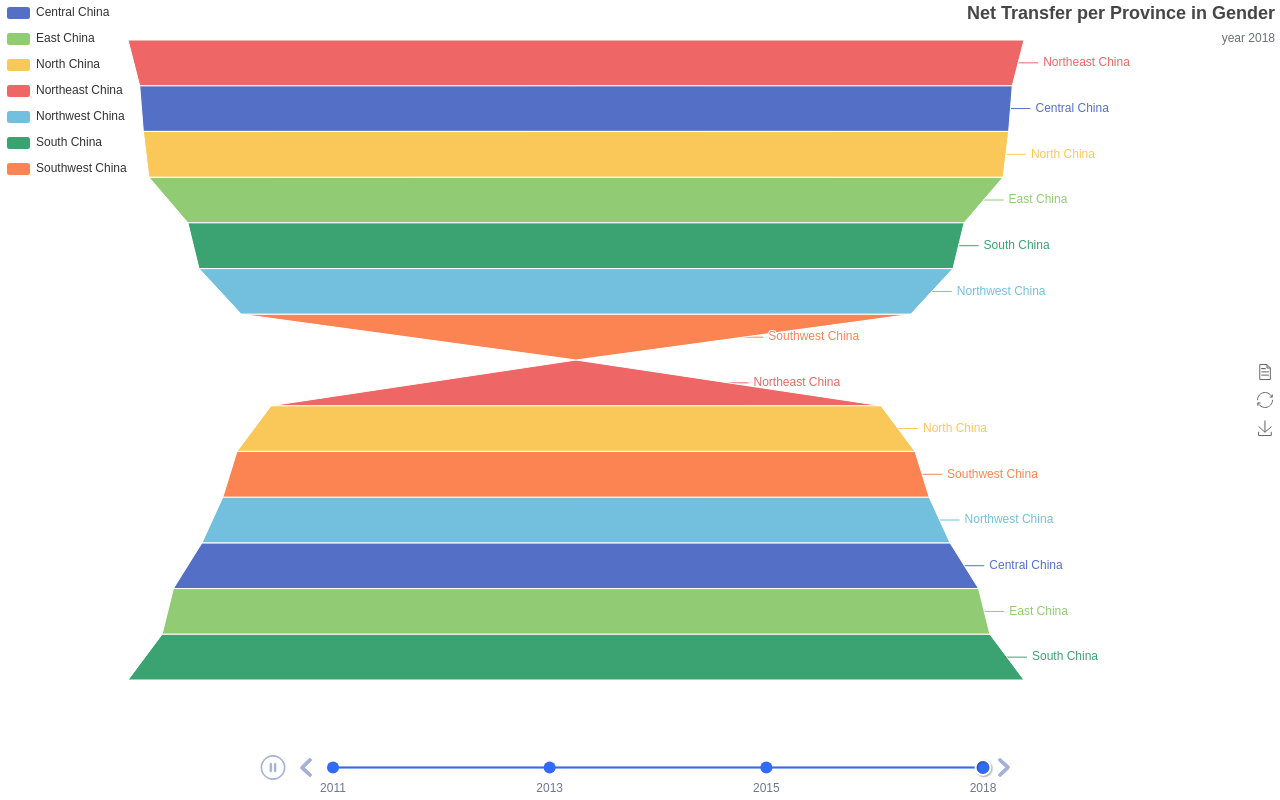
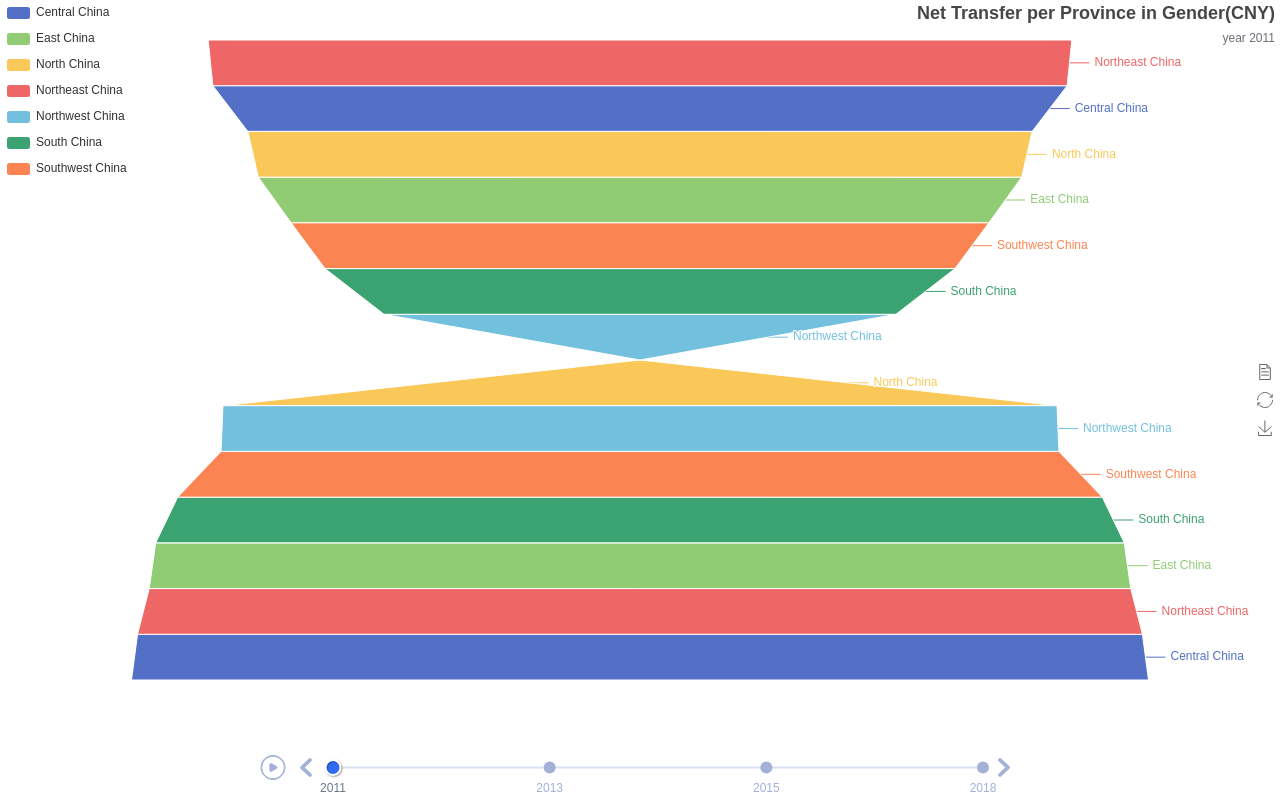
Before and after one commit to CNGaoWenbo/KULeuven_visualization, a plain HTML site: page funnelTransfer.html in a window 1280 px wide. Drawn offline with nearby package versions, Linux system fonts and the light colour scheme.

Commit message:
Add files via upload

```diff
--- a/funnelTransfer.html
+++ b/funnelTransfer.html
@@ -151,20 +151,22 @@ option = {
                     //loop: false,
                     axisType: 'category',
                     show: true,
-                    autoPlay: true,
+                    autoPlay: false,
                     playInterval: 1500,
                     bottom:'0%',
-                    data: ['2011', '2013', '2015', '2018']
+                    data: ['2011', '2013', '2015', '2018'],
+                    label:{
+                        formatter:['2011', '2013', '2015', '2018']
+                    }
+
                 },
+
+
         tooltip: {
             trigger: 'item',
             triggerOn: 'mousemove'
         },
-        series: [
-                    {
-                        type: 'funnel',
-                    },
-                ],
+
         toolbox: {
             orient: 'vertical',
             top: 'center',
@@ -179,15 +181,68 @@ option = {
     options:[
     {
         title: {
-            text: 'Net Transfer per Province in Gender',//title
+            text: 'Net Transfer per Province in Gender(CNY)',//title
             subtext: 'year 2011',
             left: 'right',
             top: 'top'
         },
-        tooltip: {
-            trigger: 'item',
-            formatter: '{a} <br/>{b} : {c}CNY'
+
+
+        toolbox: {
+            orient: 'vertical',
+            top: 'center',
+            feature: {
+                dataView: {readOnly: false},
+                restore: {},
+                saveAsImage: {}
+            }
         },
+        legend: {
+            orient: 'vertical',
+            left: 'left',
+            type: 'scroll',
+            data: maleProData//ctr+shift+l rename
+        },
+        series: [
+
+
+
+            {//bottom
+
+
+                name: 'Female',
+                type: 'funnel',//gragh type
+                maxSize: 1017,
+                height: '40%',
+                //left: '5%',
+                //right:'5%',
+                top: '45%',
+                sort: 'ascending',
+                data: femalSeriesData11
+            },
+            {//top
+                name: 'Male',
+                type: 'funnel',
+                maxSize: 863.64,
+                height: '40%',
+                //left: '10%',
+                //right: '10%',
+                top: '5%',
+
+                data: malSeriesData11
+            },
+
+        ]
+    },
+
+    {
+        title: {
+            text: 'Net Transfer per Province in Gender(CNY)',//title
+            subtext: 'year 2013',
+            left: 'right',
+            top: 'top'
+        },
+
         toolbox: {
             orient: 'vertical',
             top: 'center',
@@ -208,38 +263,36 @@ option = {
 
                 name: 'Female',
                 type: 'funnel',//gragh type
-                width: '70%',
+                maxSize: 1989.98/2,
                 height: '40%',
-                left: '10%',
+                //left: '10%',
+                //rigth:'10%',
                 top: '45%',
                 sort: 'ascending',
-                data: femalSeriesData11
+                data: femalSeriesData13
             },
             {//top
                 name: 'Male',
                 type: 'funnel',
-                width: '70%',
+                maxSize: 1563.12/2,
                 height: '40%',
-                left: '10%',
+                //left: '10%',
+                //right:'10%',
                 top: '5%',
 
-                data: malSeriesData11
+                data: malSeriesData13
             },
 
         ]
     },
-
     {
         title: {
-            text: 'Net Transfer per Province in Gender',//title
-            subtext: 'year 2013',
+            text: 'Net Transfer per Province in Gender(CNY)',//title
+            subtext: 'year 2015',
             left: 'right',
             top: 'top'
         },
-        tooltip: {
-            trigger: 'item',
-            formatter: '{a} <br/>{b} : {c}CNY'
-        },
+
         toolbox: {
             orient: 'vertical',
             top: 'center',
@@ -260,37 +313,35 @@ option = {
 
                 name: 'Female',
                 type: 'funnel',//gragh type
-                width: '70%',
+                maxSize: 3115.2/3,
                 height: '40%',
-                left: '10%',
+                //left: '10%',
                 top: '45%',
                 sort: 'ascending',
-                data: femalSeriesData13
+                data: femalSeriesData15
             },
             {//top
                 name: 'Male',
                 type: 'funnel',
-                width: '70%',
+                maxSize: 2280.79/3,
                 height: '40%',
-                left: '10%',
+                //left: '10%',
                 top: '5%',
 
-                data: malSeriesData13
+                data: malSeriesData15
             },
 
         ]
     },
+
     {
         title: {
-            text: 'Net Transfer per Province in Gender',//title
-            subtext: 'year 2015',
+            text: 'Net Transfer per Province in Gender(CNY)',//title
+            subtext: 'year 2018',
             left: 'right',
             top: 'top'
         },
-        tooltip: {
-            trigger: 'item',
-            formatter: '{a} <br/>{b} : {c}CNY'
-        },
+
         toolbox: {
             orient: 'vertical',
             top: 'center',
@@ -311,61 +362,12 @@ option = {
 
                 name: 'Female',
                 type: 'funnel',//gragh type
-                width: '70%',
-                height: '40%',
-                left: '10%',
-                top: '45%',
-                sort: 'ascending',
-                data: femalSeriesData15
-            },
-            {//top
-                name: 'Male',
-                type: 'funnel',
-                width: '70%',
-                height: '40%',
-                left: '10%',
-                top: '5%',
 
-                data: malSeriesData15
-            },
+                maxSize: 3108.95/3,
+                //xAxis : 'dataMax',
+                //height: '40%',
 
-        ]
-    },
 
-    {
-        title: {
-            text: 'Net Transfer per Province in Gender',//title
-            subtext: 'year 2018',
-            left: 'right',
-            top: 'top'
-        },
-        tooltip: {
-            trigger: 'item',
-            formatter: '{a} <br/>{b} : {c}CNY'
-        },
-        toolbox: {
-            orient: 'vertical',
-            top: 'center',
-            feature: {
-                dataView: {readOnly: false},
-                restore: {},
-                saveAsImage: {}
-            }
-        },
-        legend: {
-            orient: 'vertical',
-            left: 'left',
-            type: 'scroll',
-            data: maleProData//ctr+shift+l rename
-        },
-        series: [
-            {//bottom
-
-                name: 'Female',
-                type: 'funnel',//gragh type
-                width: '70%',
-                height: '40%',
-                left: '10%',
                 top: '45%',
                 sort: 'ascending',
                 data: femalSeriesData18
@@ -373,9 +375,12 @@ option = {
             {//top
                 name: 'Male',
                 type: 'funnel',
-                width: '70%',
+                maxSize: 2069.16/3,
+
                 height: '40%',
-                left: '10%',
+                //middle:'50',
+                //left: 0,
+                //right: 'dataMax',
                 top: '5%',
 
                 data: malSeriesData18
```
